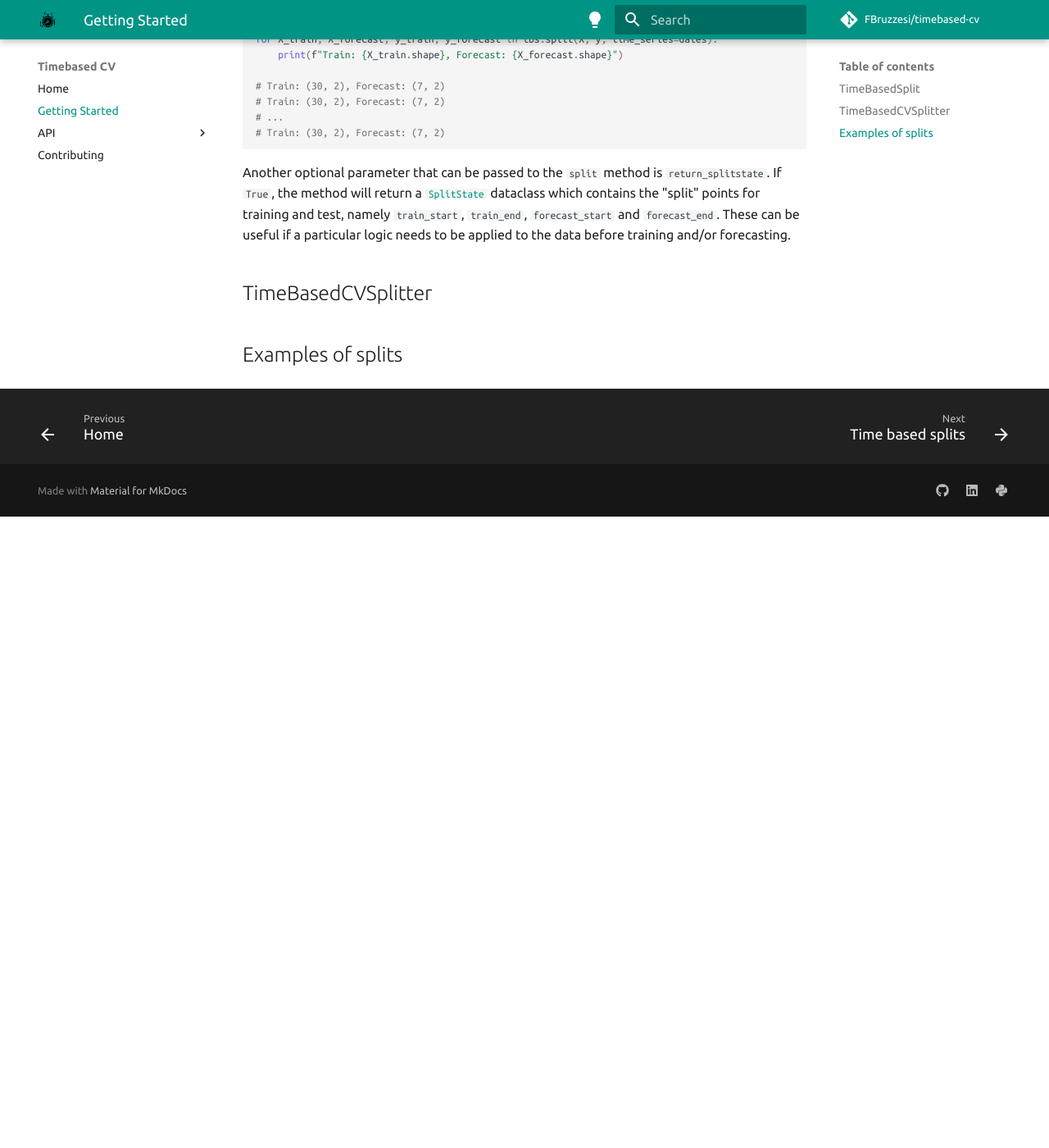
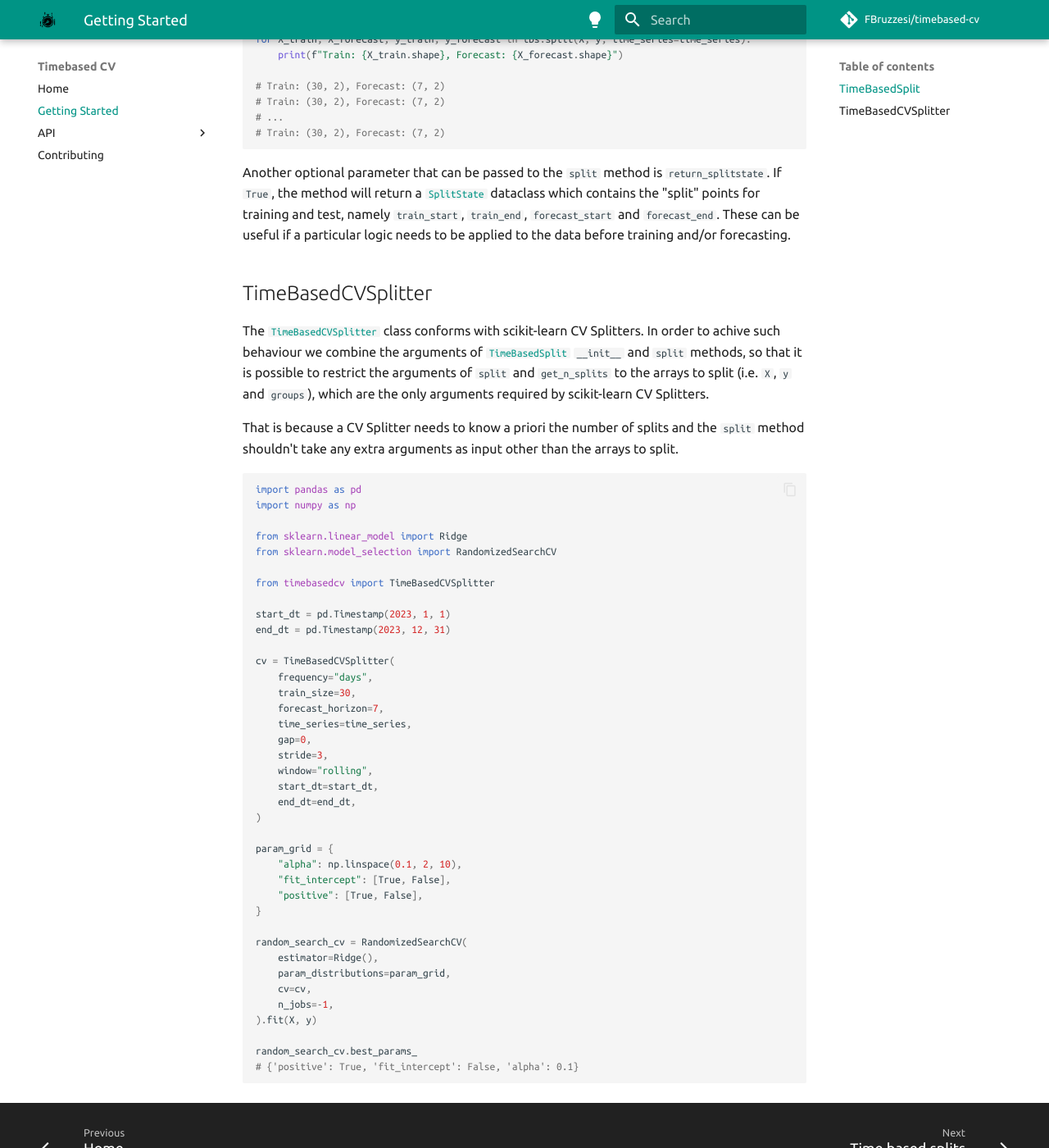
Before and after one commit to FBruzzesi/timebasedcv, an MkDocs documentation site: the page built from docs/getting-started.md, in a window 1280 px wide and 1400 px high, scrolled down 1327 px. Shown: the whole window at 82% size. Built offline with MkDocs 1.6.1 and Material for MkDocs 9.7.7, drawn with Linux system fonts in a browser that asks for light colours; comment, search, counter and statistics services are not loaded; before the commit the page ends 1957 px from its top, so only the background shows below that; some of the changed text lies outside the part shown.

Commit message:
getting started section

````diff
--- a/docs/getting-started.md
+++ b/docs/getting-started.md
@@ -4,7 +4,7 @@ The following sections will guide you through the basic usage of the library.
 
 ## TimeBasedSplit
 
-The `TimeBasedSplit` class allows to define a time based split with a given frequency, train size, test size, gap, stride and window type.
+The [`TimeBasedSplit`](api/timebasedsplit/#timebasedcv.timebasedsplit.TimeBasedSplit) class allows to define a time based split with a given frequency, train size, test size, gap, stride and window type.
 
 ```python
 from timebasedcv import TimeBasedSplit
@@ -38,8 +38,8 @@ This is useful because the series does not necessarely starts from the first dat
 import pandas as pd
 import numpy as np
 
-dates = pd.Series(pd.date_range("2023-01-01", "2023-12-31", freq="D"))
-size = len(dates)
+time_series = pd.Series(pd.date_range("2023-01-01", "2023-12-31", freq="D"))
+size = len(time_series)
 
 df = (pd.DataFrame(data=np.random.randn(size, 2), columns=["a", "b"])
     .assign(y=lambda t : t[["a", "b"]].sum(axis=1))
@@ -47,10 +47,10 @@ df = (pd.DataFrame(data=np.random.randn(size, 2), columns=["a", "b"])
 
 X, y = df[["a", "b"]], df["y"]
 
-print(f"Number of splits: {tbs.n_splits_of(time_series=dates)}")
+print(f"Number of splits: {tbs.n_splits_of(time_series=time_series)}")
 #  Number of splits: 112
 
-for X_train, X_forecast, y_train, y_forecast in tbs.split(X, y, time_series=dates):
+for X_train, X_forecast, y_train, y_forecast in tbs.split(X, y, time_series=time_series):
     print(f"Train: {X_train.shape}, Forecast: {X_forecast.shape}")
 
 # Train: (30, 2), Forecast: (7, 2)
@@ -64,5 +64,51 @@ Another optional parameter that can be passed to the `split` method is `return_s
 
 ## TimeBasedCVSplitter
 
+The [`TimeBasedCVSplitter`](api/timebasedsplit/#timebasedcv.timebasedsplit.TimeBasedCVSplitter) class conforms with scikit-learn CV Splitters. In order to achive such behaviour we combine the arguments of [`TimeBasedSplit`](api/timebasedsplit/#timebasedcv.timebasedsplit.TimeBasedSplit) `__init__` and `split` methods, so that it is possible to restrict the arguments of
+`split` and `get_n_splits` to the arrays to split (i.e. `X`, `y` and `groups`), which are the only arguments required by scikit-learn CV Splitters.
 
-## Examples of splits
+That is because a CV Splitter needs to know a priori the number of splits and the `split` method shouldn't take any extra arguments as input other than the arrays to split.
+
+```python
+import pandas as pd
+import numpy as np
+
+from sklearn.linear_model import Ridge
+from sklearn.model_selection import RandomizedSearchCV
+
+from timebasedcv import TimeBasedCVSplitter
+
+start_dt = pd.Timestamp(2023, 1, 1)
+end_dt = pd.Timestamp(2023, 12, 31)
+
+cv = TimeBasedCVSplitter(
+    frequency="days",
+    train_size=30,
+    forecast_horizon=7,
+    time_series=time_series,
+    gap=0,
+    stride=3,
+    window="rolling",
+    start_dt=start_dt,
+    end_dt=end_dt,
+)
+
+param_grid = {
+    "alpha": np.linspace(0.1, 2, 10),
+    "fit_intercept": [True, False],
+    "positive": [True, False],
+}
+
+random_search_cv = RandomizedSearchCV(
+    estimator=Ridge(),
+    param_distributions=param_grid,
+    cv=cv,
+    n_jobs=-1,
+).fit(X, y)
+
+random_search_cv.best_params_
+# {'positive': True, 'fit_intercept': False, 'alpha': 0.1}
+```
+
+
+<!-- ## Examples of splits -->
--- a/mkdocs.yml
+++ b/mkdocs.yml
@@ -109,5 +109,5 @@ nav:
   - API:
     - Time based splits: api/timebasedsplit.md
     - Split state: api/splitstate.md
-    - Available types: api/types.md
+    - Types and protocols: api/types.md
   - Contributing: contribute.md
````
Also changed, not shown: README.md (+3 -3 lines), docs/index.md (+1 -1 lines), 1 other file.
